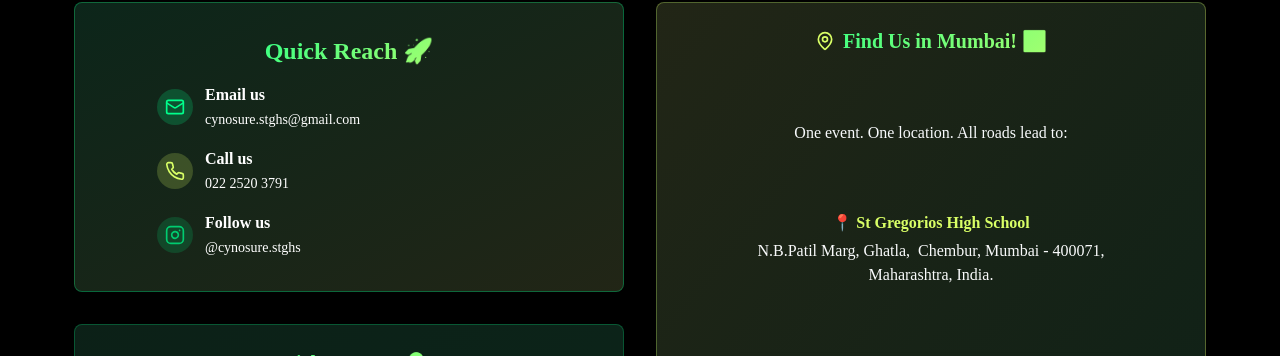
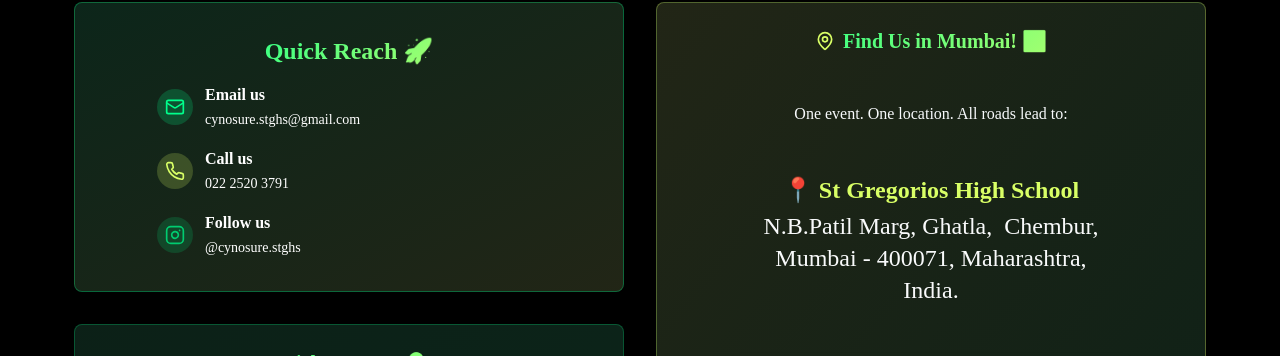
Before and after one commit to redsquad14/cynosure-sparkle-hub, a React (Vite) app: page / in a window 1280 px wide. Shown: the part 6728-7084 px from the top of the page. Built offline with nearby package versions, Linux system fonts and the light colour scheme; grey boxes are pictures that could not be loaded; a web font is replaced by a local one.

Commit message:
Change font size to 2xl
Changed the font size to 2xl for the selected div.
-edited src/components/Contact.tsx

```diff
--- a/src/components/Contact.tsx
+++ b/src/components/Contact.tsx
@@ -162,7 +162,7 @@ const Contact = () => {
                 <p className="mb-4 text-slate-50 py-0">
                   One event. One location. All roads lead to:
                 </p>
-                <div className="space-y-1 text-base mb-4 px-[39px] py-0 mx-[36px]">
+                <div className="space-y-1 text-2xl mb-4 px-[39px] py-0 mx-[36px]">
                   <p className="text-accent font-semibold">📍 St Gregorios High School</p>
                    <p className="text-gray-50">N.B.Patil Marg, Ghatla,  Chembur,
  Mumbai - 400071, Maharashtra, India.</p>
```
